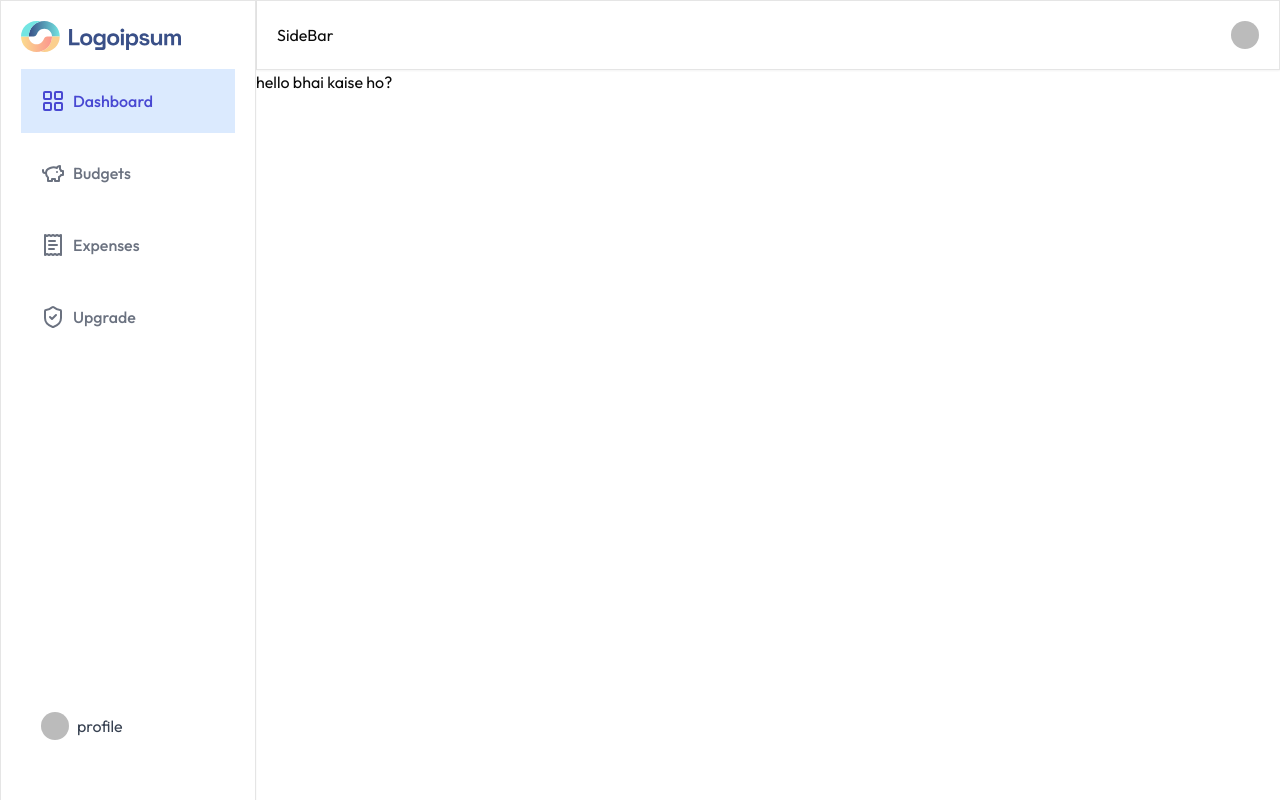
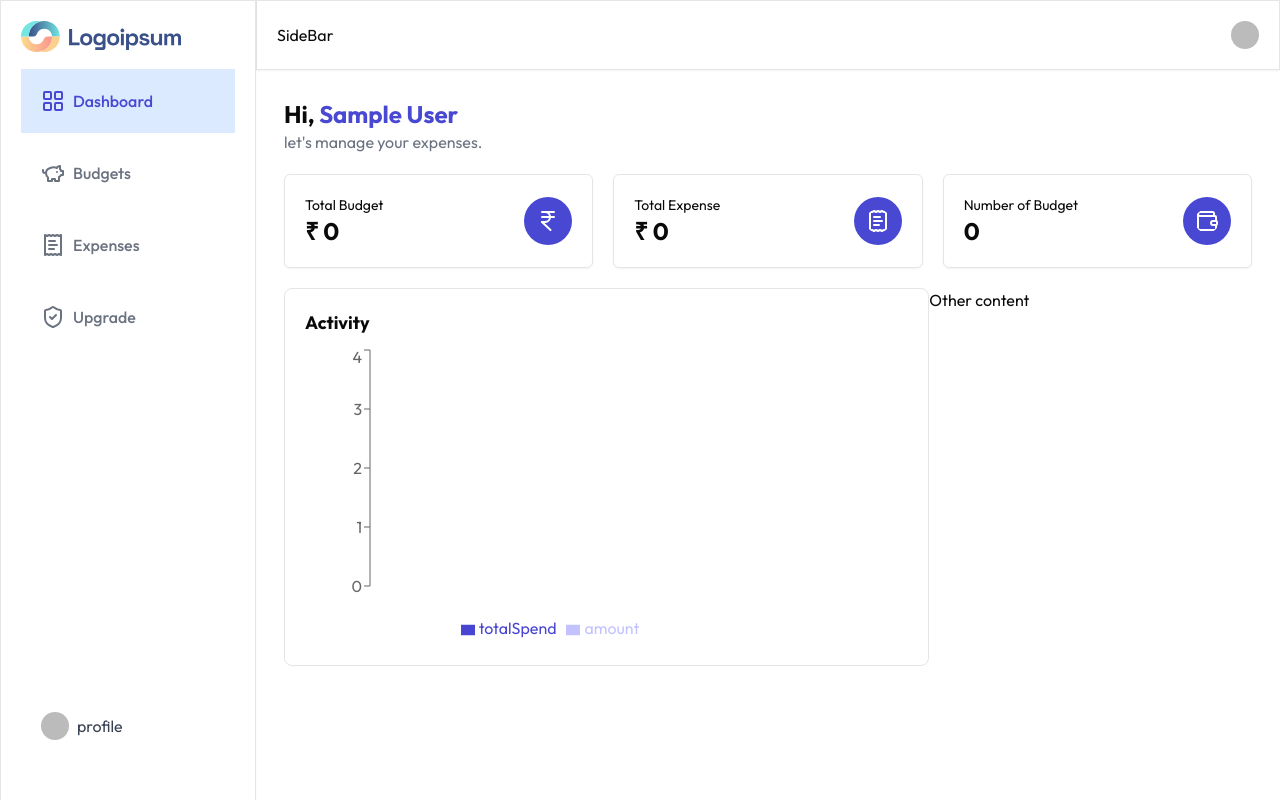
Before and after one commit to AbhiK2244/expense-tracker, a Next.js app: page /dashboard in a window 1280 px wide. Built offline with nearby package versions, Linux system fonts and the light colour scheme; no server answers; the database is empty; sample sign-in values are in the browser's storage; some icons are missing.

Commit message:
update dashboard add barchart

```diff
--- /dev/null
+++ b/app/(routes)/_components/BarChartDashboard.jsx
@@ -0,0 +1,20 @@
+import React from 'react'
+import { Bar, BarChart, Legend, Tooltip, XAxis, YAxis } from 'recharts'
+
+function BarChartDashboard({budgetList}) {
+  return (
+    <div className='border rounded-lg p-5'>
+      <h2 className='font-bold text-lg mb-2'>Activity</h2>
+      <BarChart width={500} height={300} data={budgetList}>
+        <XAxis dataKey={'name'} />
+        <YAxis />
+        <Tooltip />
+        <Legend />
+        <Bar dataKey={'totalSpend'} stackId={'a'} fill='#4845d2' />
+        <Bar dataKey={'amount'} stackId={'a'} fill='#c3c2ff' />
+      </BarChart>
+    </div>
+  )
+}
+
+export default BarChartDashboard
--- /dev/null
+++ b/app/(routes)/_components/CardInfo.jsx
@@ -0,0 +1,67 @@
+'use client'
+import { IndianRupee, ReceiptText, Wallet } from 'lucide-react'
+import React, { useEffect, useState } from 'react'
+
+function CardInfo({budgetList}) {
+
+    const [totalAmounts, setAmounts] = useState({totalBudget: 0, totalSpent: 0});
+
+    const calculateAmounts = () => {
+        let totalBudget = 0;
+        let totalSpent = 0;
+
+        budgetList.forEach(element => {
+            totalBudget += Number(element.amount);
+            totalSpent += element.totalSpend;
+        });
+        console.log(totalBudget, totalSpent)
+        setAmounts({totalBudget, totalSpent});
+
+
+    }
+
+    useEffect(() => {
+        if(budgetList)
+        {
+            calculateAmounts();
+        }
+    },[budgetList])
+
+  return (
+    <div>
+        {budgetList?<div className='mt-5 grid grid-cols-1 md:grid-cols-2 lg:grid-cols-3 gap-5'>
+            <div className='p-5 rounded-md border shadow-sm hover:shadow-md flex items-center justify-between'>
+                <div>
+                    <h2 className='text-sm'>Total Budget</h2>
+                    <h2 className='font-bold text-2xl'>₹ {totalAmounts.totalBudget}</h2>
+                </div>
+
+                <IndianRupee className='bg-primary p-3 text-white w-12 h-12 rounded-full flex items-center justify-center' />
+            </div>
+
+            <div className='p-5 rounded-md border shadow-sm hover:shadow-md flex items-center justify-between'>
+                <div>
+                    <h2 className='text-sm'>Total Expense</h2>
+                    <h2 className='font-bold text-2xl'>₹ {totalAmounts.totalSpent}</h2>
+                </div>
+
+                <ReceiptText className='bg-primary p-3 text-white w-12 h-12 rounded-full flex items-center justify-center' />
+            </div>
+
+            <div className='p-5 rounded-md border shadow-sm hover:shadow-md flex items-center justify-between'>
+                <div>
+                    <h2 className='text-sm'>Number of Budget</h2>
+                    <h2 className='font-bold text-2xl'>{budgetList?.length}</h2>
+                </div>
+
+                <Wallet className='bg-primary p-3 text-white w-12 h-12 rounded-full flex items-center justify-center' />
+            </div>
+        </div>
+        :
+        <div className='h-[40vh] w-full flex justify-center items-center'>Loading...</div>
+        }
+    </div>
+  )
+}
+
+export default CardInfo
--- a/app/(routes)/dashboard/page.jsx
+++ b/app/(routes)/dashboard/page.jsx
@@ -1,11 +1,62 @@
-import { UserButton } from '@clerk/nextjs'
-import React from 'react'
-import DashboardHeader from '../_components/DashboardHeader'
+'use client'
+import React, { useEffect, useState, useCallback } from 'react'
+import { useUser } from '@clerk/nextjs'
+import CardInfo from '../_components/CardInfo';
+import { db } from '@/utils/dbConfig'
+import { Budgets, Expenses } from '@/utils/schema'
+import { desc, eq, getTableColumns, sql } from 'drizzle-orm'
+import BarChartDashboard from '../_components/BarChartDashboard';
+
 
 export default function page() {
+
+  const {user} = useUser();
+
+  const [budgetList, setBudgetList] = useState([]);
+
+  const getBudgetList = useCallback(async () => {
+      const userEmail = user?.primaryEmailAddress?.emailAddress;
+      if (!userEmail) {
+          console.error("User email not found");
+          return;
+      }
+
+      try {
+          const result = await db.select({
+              ...getTableColumns(Budgets),
+              totalSpend: sql`sum(${Expenses.amount})`.mapWith(Number),
+              totalItem: sql`count(${Expenses.id})`.mapWith(Number),
+          }).from(Budgets).leftJoin(Expenses, eq(Budgets.id, Expenses.budgetId)).where(eq(Budgets.createdBy, userEmail)).groupBy(Budgets.id).orderBy(desc(Budgets.id));
+
+          setBudgetList(result);
+          console.log(result);
+      } catch (error) {
+          console.error("Failed to fetch budgets", error);
+      }
+  }, [user]);
+
+  useEffect(() => {
+      if (user) {
+          getBudgetList();
+      }
+  }, [user, getBudgetList]);
+
   return (
-    <div>
-      hello bhai kaise ho?
+    <div className='p-7'>
+      <h2 className='font-bold text-2xl'>Hi, <span className='text-primary'>{user?.fullName}</span></h2>
+      <p className='text-gray-500'>let's manage your expenses.</p>
+
+      <CardInfo budgetList={budgetList}/>
+
+      <div className='mt-5 grid grid-cols-1 md:grid-cols-2 lg:grid-cols-3'>
+        <div className='md:col-span-2'>
+          <BarChartDashboard budgetList={budgetList}/>
+        </div>
+
+        <div>
+          Other content
+        </div>
+      </div>
     </div>
   )
 }
--- a/package.json
+++ b/package.json
@@ -26,6 +26,7 @@
     "next-themes": "^0.3.0",
     "react": "^18",
     "react-dom": "^18",
+    "recharts": "^2.12.7",
     "sonner": "^1.5.0",
     "tailwind-merge": "^2.4.0",
     "tailwindcss-animate": "^1.0.7"
```
Also changed, not shown: 1 other file (tests, documents, lock files or other folders).
